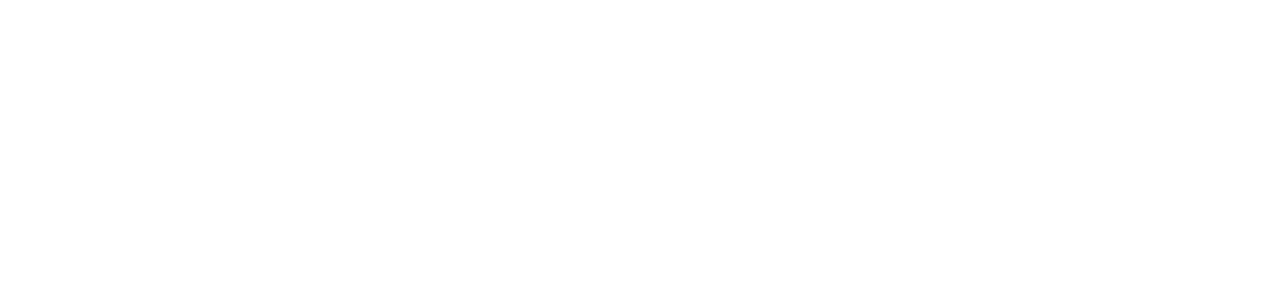
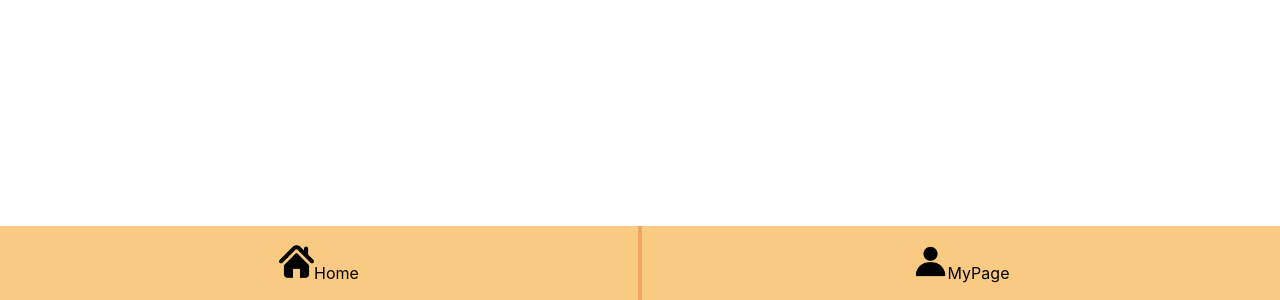
Before and after one commit to dev-ong/Small-SNS-Project, a Next.js app in the folder Frontend/: page /newsfeed in a window 1280 px wide. Shown: the part 500-800 px from the top of the page. Built offline with nearby package versions, Linux system fonts and the light colour scheme.

Commit message:
Feat. : 뉴스피드 footer UI 적용

```diff
--- a/Frontend/pages/newsfeed.js
+++ b/Frontend/pages/newsfeed.js
@@ -1,5 +1,43 @@
+import styles from "../styles/Home.module.scss";
+import Image from "next/image";
+import homeImg from "../public/img/menu_home.png"
+import profileImg from "../public/img/menu_profile.png"
+
 const NewsFeed = () => {
-  return;
+  return (
+
+    <footer className={styles.footer_button}>
+      <div
+        className={styles.footer_button_left}
+      >
+        <button className={styles.button_default}>
+
+          {/* <div className={styles.circle}> */}
+            <Image
+              className={styles.circle_img}
+              src={homeImg}
+              width={35}
+              height={35} />Home
+          {/* </div> */}
+
+        </button>
+      </div>
+      <div
+        className={styles.footer_button_right}
+      >
+        <button className={styles.button_default}>
+          {/* <div className={styles.circle}> */}
+            <Image
+              className={styles.circle_img}
+              src={profileImg}
+              width={35}
+              height={35} />MyPage
+          {/* </div> */}
+
+        </button>
+      </div>
+    </footer>
+  );
 };
 
 export default NewsFeed;
--- a/Frontend/styles/Home.module.scss
+++ b/Frontend/styles/Home.module.scss
@@ -32,6 +32,56 @@
 }
 
 // ---------------------------
+
+//footer 하단 버튼
+.footer_button{
+  width: 100%;
+  position: fixed;
+  bottom: 0;
+}
+.footer_button_left{
+  width: 50%;
+  height: 74px;
+  top: 738px;
+  float: left;
+  background: #FACA83;
+  border-right: 0.05px solid sandybrown;
+
+}
+
+.footer_button_right{
+  width: 50%;
+  height: 74px;
+  top: 738px;
+  float: right;
+  background: #FACA83;
+  border-left: 0.05px solid sandybrown;
+}
+
+.button_default{
+  all : inherit;
+  text-align: -webkit-center;
+  width: 100%;
+}
+
+.no_default_style{
+  all : inherit;
+}
+
+.circle {
+  background: sandybrown;
+  width: 60px;
+  height: 60px;
+  border-radius: 50%;
+  overflow: hidden;
+}
+
+.circle_img {
+  width: 100% !important;
+  height: 100% !important;
+  object-fit: cover;
+  display: block;
+}
 
 .container {
   padding: 0 2rem;
```
Also changed, not shown: Frontend/public/img/menu_home.png (added), Frontend/public/img/menu_profile.png (added).
